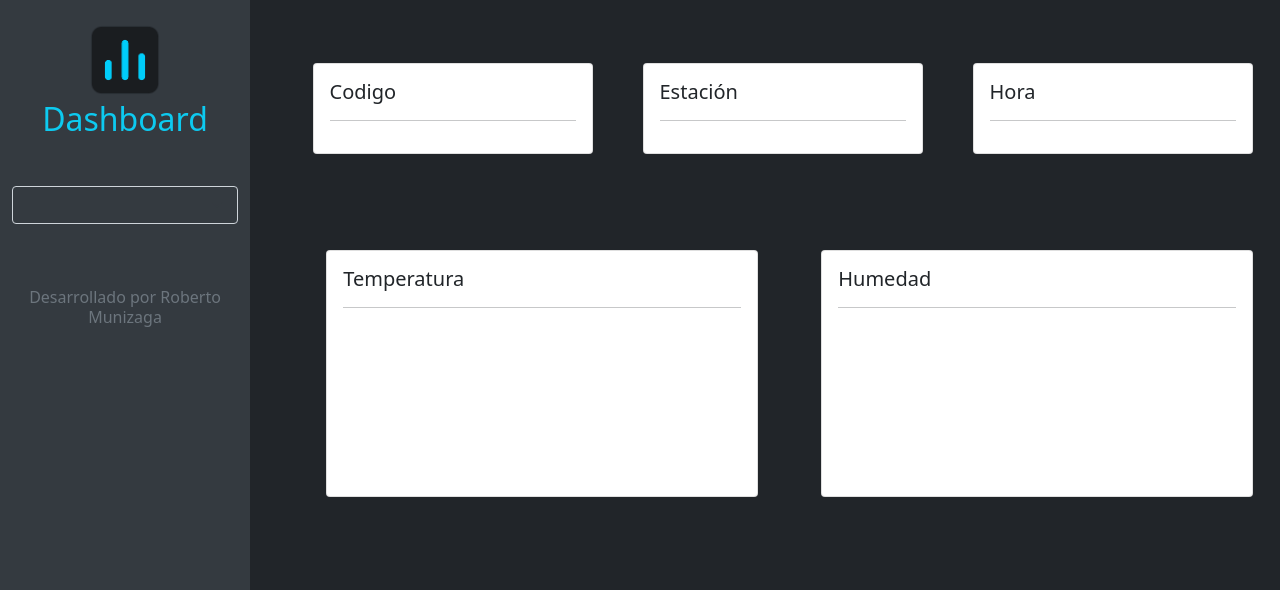
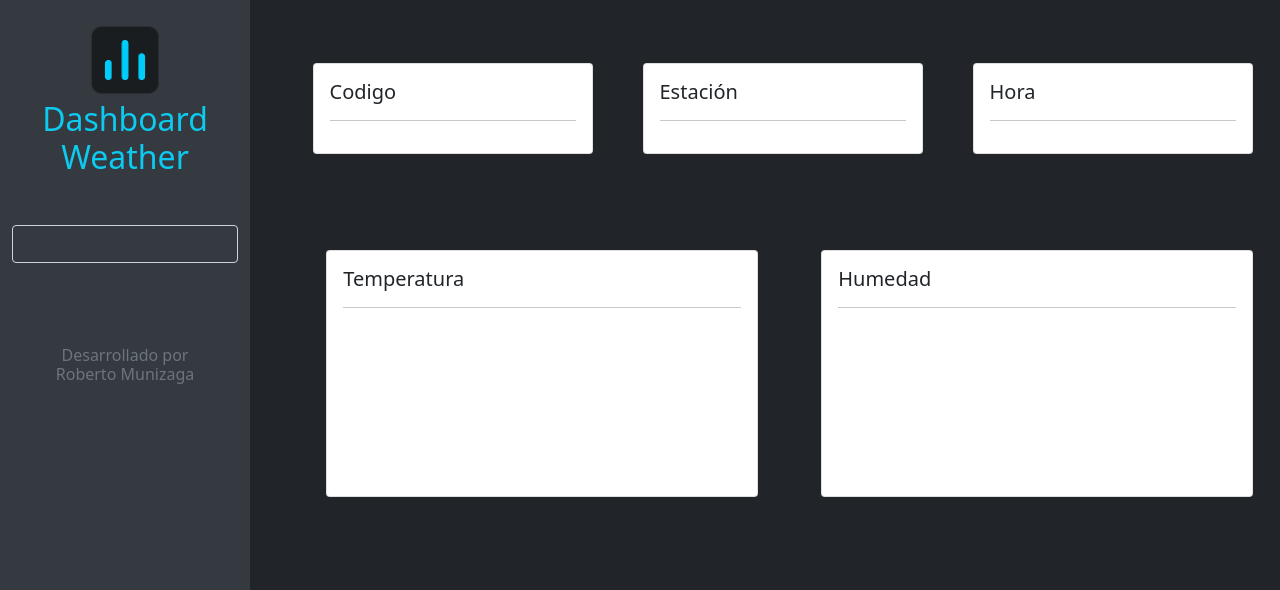
Before and after one commit to RobUXUI/PM3_dashboard, a plain HTML site: page index.html in a window 1280 px wide. Shown: the top 590 px of the page. Drawn offline with nearby package versions, Linux system fonts and the light colour scheme; no server answers.

Commit message:
Entrega 23-09

```diff
--- a/index.html
+++ b/index.html
@@ -17,7 +17,7 @@
         <div class="text-center ">
             <div class="container mb-5">
                 <img src="./assets/logo/uis_chart.png" width="80px" height="80px">
-            <h2 class="text-info text-center">Dashboard</h2>
+                <h2 class="text-info text-center">Dashboard <br> Weather</h2>
             </div>
         </div>
 
@@ -26,9 +26,9 @@
             <select class="form-select custom-select" id="selectEstaciones"></select>
         </div>
 
-    <!-- Footer con margen inferior adicional -->
+        <!-- Div Footer-->
         <div class="footer mt-5">
-        <h6 class="text-secondary text-center p-3">Desarrollado por Roberto Munizaga</h6>
+            <h6 class="text-secondary text-center p-3"><br> Desarrollado por <br> Roberto Munizaga</h6>
         </div>
     </nav>
 
@@ -86,9 +86,6 @@
                 <div class="row">
 
                     <!-- Cuarta columna -->
-
-
-
                     <div class="col">
                         <div class="offset-1 my-5">
                             <div class="card">
@@ -142,13 +139,12 @@
                         </div>
                     </div>
                 </div>
+
             </div>
         </main>
-
-
     </div>
 
-    <!-- Bootstrap Bundle with Popper -->
+    <!-- Bootstrap -->
     <script src="https://cdn.jsdelivr.net/npm/bootstrap@5.0.2/dist/js/bootstrap.bundle.min.js"
         integrity="sha384-MrcW6ZMFYlzcLA8Nl+NtUVF0sA7MsXsP1UyJoMp4YLEuNSfAP+JcXn/tWtIaxVXM"
         crossorigin="anonymous"></script>
@@ -156,6 +152,6 @@
     <!-- Chart.js -->
     <script src="https://cdn.jsdelivr.net/npm/chart.js"></script>
     <script src="./js/app_chart.js"></script>
+
 </body>
-
 </html>
--- a/js/app_chart.js
+++ b/js/app_chart.js
@@ -1,7 +1,7 @@
-// Define el elemento <select>
+// Define el elemento select
 const selectEstaciones = document.querySelector('#selectEstaciones');
 
-// Función para agregar opciones al <select>
+// Función para agregar opciones al select
 function agregarOpcion(selectElement, value, text) {
     const option = document.createElement('option');
     option.value = value;
@@ -25,7 +25,7 @@ fetch(url)
                 agregarOpcion(selectEstaciones, objeto.Estacion, objeto.Estacion); // Utilizar objeto.Estacion
             });
         } else {
-            console.error('La respuesta del API está vacía o no es un arreglo.');
+            console.error('La respuesta del API está vacía.');
         }
     })
     .catch(error => {
@@ -75,7 +75,7 @@ function mostrarData(objeto) {
     estacionDiv.textContent = `Estación: ${estacion}`;
     horaDiv.textContent = `Hora: ${hora}`;
     estadoDiv.textContent = `Estado: ${estado}`;
-    iconoImg.src = `imagen/${icono}.png`; // Ajusta la ruta de la imagen según la estructura de tu proyecto
+    iconoImg.src = `/imagen/${icono}`;
 }
 
 // Función para crear gráficos
@@ -102,7 +102,7 @@ const createChart = (ctx, type, labels, data, label) => {
 
 // Función para mostrar gráficos
 const displayCharts = (data) => {
-    // Extraer las etiquetas (horas de actualización) y datos de temperatura y humedad
+    // Extraer  datos de temperatura y humedad
     const labels = data.map(item => item.Estacion);
     const tempData = data.map(item => parseFloat(item.Temp));
     const humedadData = data.map(item => parseFloat(item.Humedad));
--- a/style/stylle.css
+++ b/style/stylle.css
@@ -1,4 +1,3 @@
-
 /*Estilos personalizados*/
 
 
@@ -19,7 +18,8 @@
     margin-left: 260px;
     padding: 15px;
 }
- /* Color de fondo del menú desplegable */
+
+/* Color de fondo del menú desplegable */
 .custom-select {
     background-color: #343a40;
     color: white;
```
Lines whose indentation alone changed are shown as unchanged.
